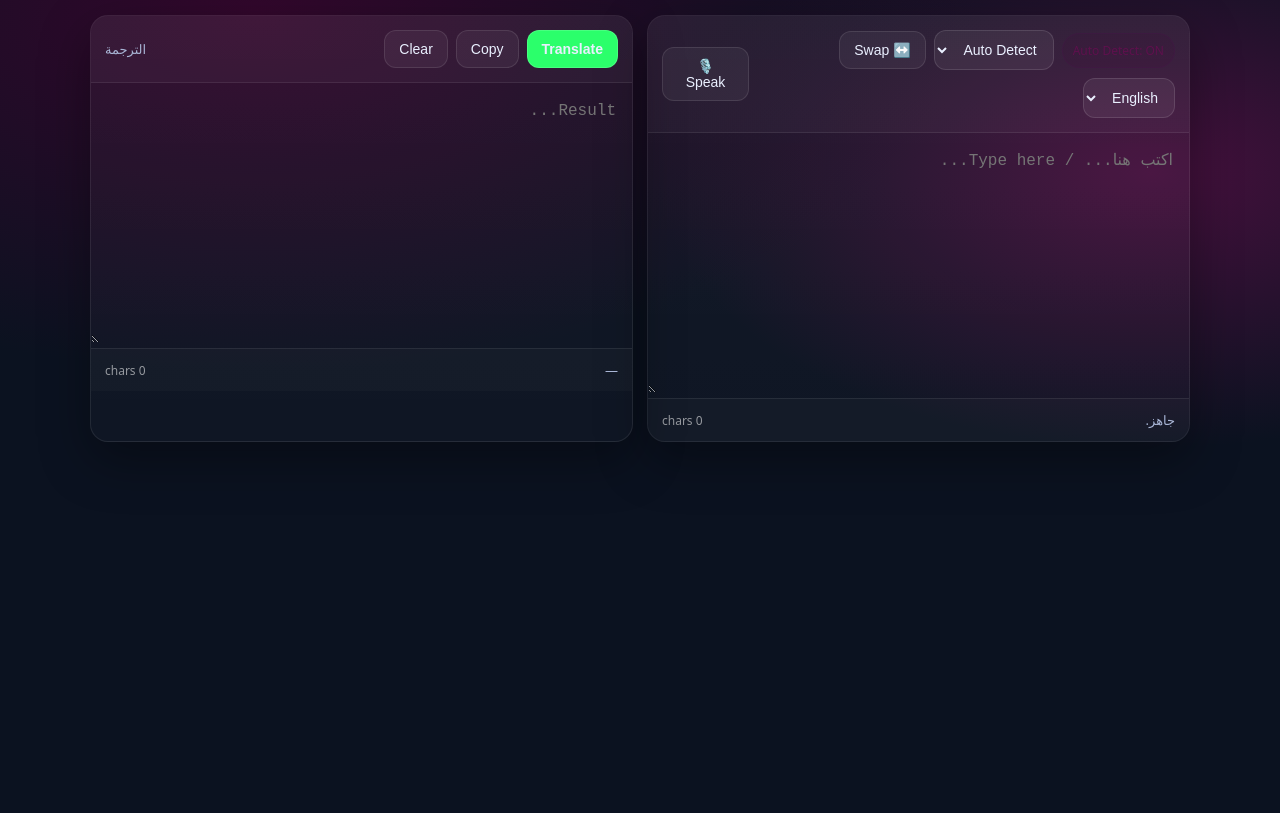
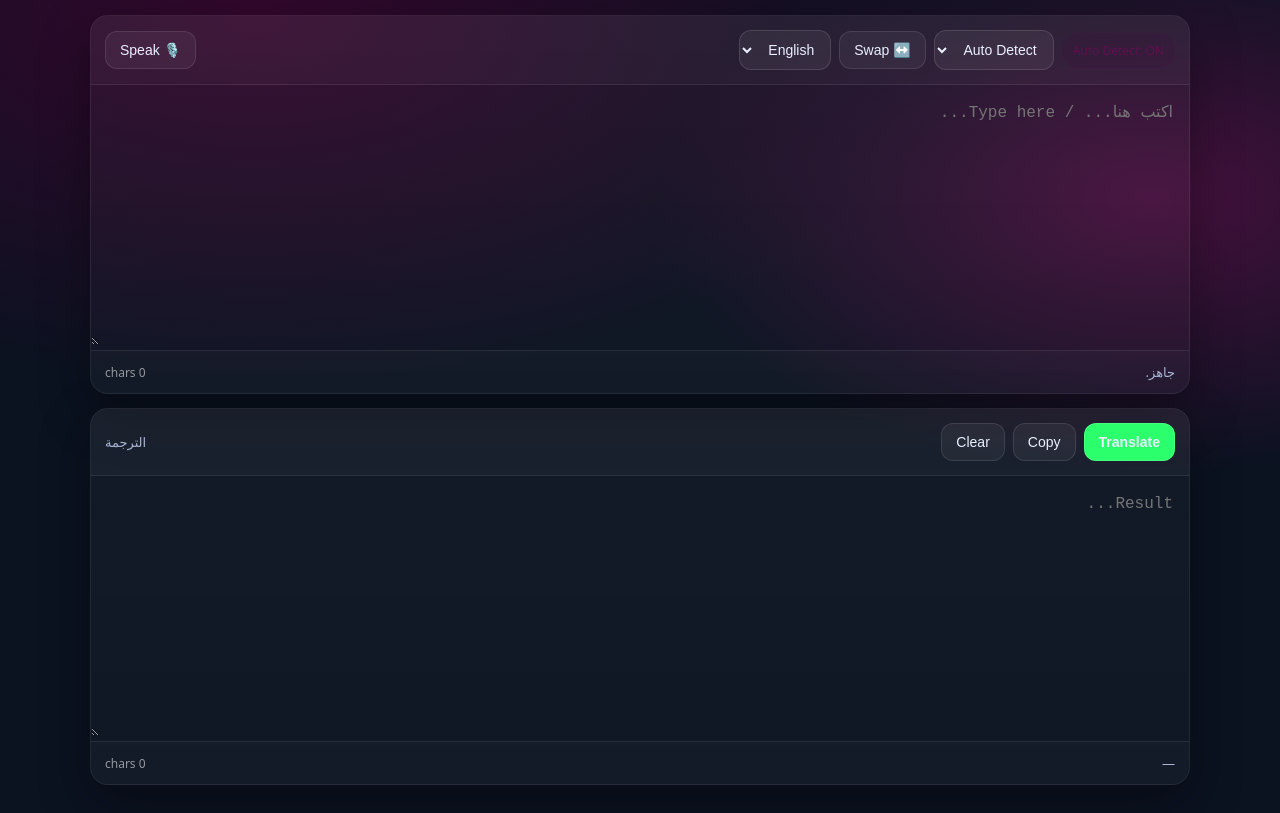
Before and after one commit to walidabdelsater/Quick-Translator, a plain HTML site: page index.html in a window 1280 px wide. Shown: the part 67-880 px from the top of the page. Before the commit the page ends 800 px from the top, so only its background shows below. Drawn offline with Linux system fonts and the light colour scheme.

Commit message:
Update index.html

```diff
--- a/index.html
+++ b/index.html
@@ -104,7 +104,16 @@
      border:1px solid rgba(80, 15, 78, 0.22);
      color:#5e104d;font-size:12px;white-space:nowrap;
    }
+     .count{color: rgba(255,255,255,.55);font-size:12px;}
    .ghost{background: rgba(255,255,255,.05);border:1px solid rgba(255,255,255,.10);}
+  .grid{
+  display: flex;
+  flex-direction: column !important;
+}
+
+.card{
+  width: 100%;
+}
  </style>
 </head>
 
```
